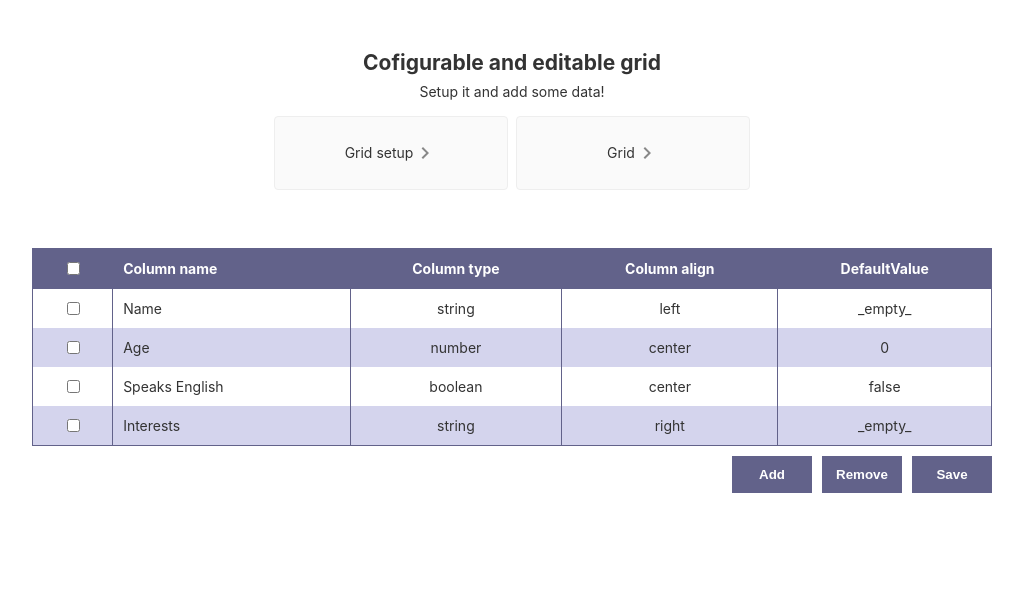
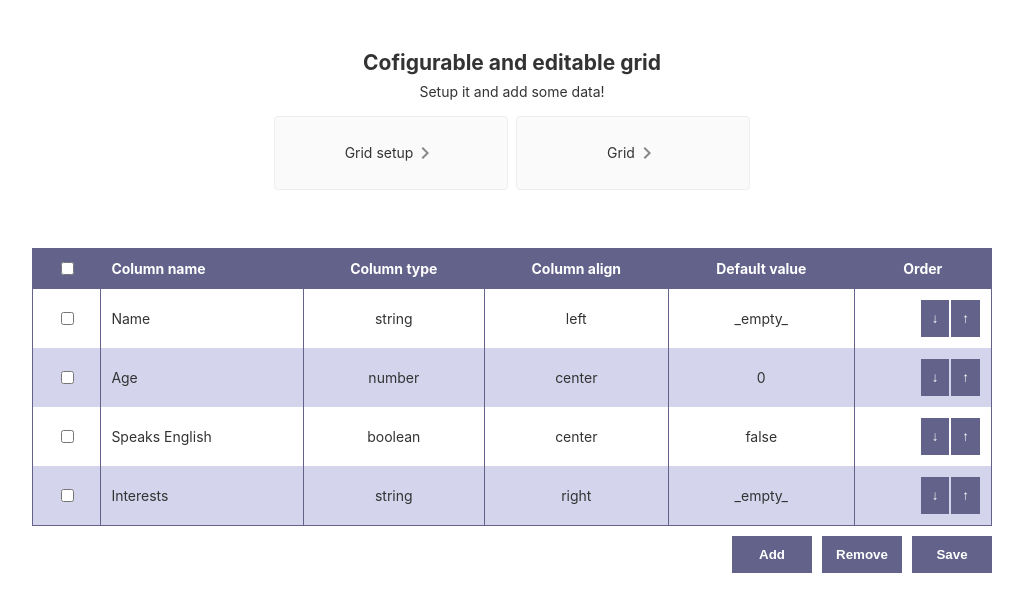
Before and after one commit to btk44/angular-grid-component, an Angular app in the folder angular-app/: page /grid-setup in a window 1280 px wide. Shown: the top 612 px of the page, without its empty margins (128-1151 px from the left). Built offline with nearby package versions, Linux system fonts and the light colour scheme.

Commit message:
selecting/removing changed, data structure changed, moving rows added

```diff
--- a/angular-app/src/app/components/configurable-editable-grid/grid-column-setup.ts
+++ b/angular-app/src/app/components/configurable-editable-grid/grid-column-setup.ts
@@ -2,6 +2,5 @@ export interface GridColumnSetup {
     name: string;
     type: 'number' | 'string' | 'boolean';
     align: 'left' | 'right' | 'center';
-    index: number;
     defaultValue: unknown;
 }
--- a/angular-app/src/app/components/configurable-editable-grid/grid-setup/grid-setup.component.html
+++ b/angular-app/src/app/components/configurable-editable-grid/grid-setup/grid-setup.component.html
@@ -1,18 +1,23 @@
 <div class="grid-setup-container">
     <table>
         <tr>
-            <th><input type="checkbox"/></th>
+            <th><input type="checkbox" (change)="onSelectAll($event)"/></th>
             <th class="align-left">Column name</th>
             <th>Column type</th>
             <th>Column align</th>
-            <th>DefaultValue</th>
+            <th>Default value</th>
+            <th>Order</th>
         </tr>
         <tr  *ngFor="let row of gridColumnSetupRows; let i=index;" [ngClass]="i % 2 !== 0 ? 'odd-row' : '' ">
-            <td><input type="checkbox"/></td>
+            <td><input type="checkbox" [(ngModel)]="rowSelectionStatusArray[i]"/></td>
             <td class="align-left">{{ row.name }}</td>
             <td>{{ row.type }}</td>
             <td>{{ row.align }}</td>
             <td>{{ row.defaultValue }}</td>
+            <td>
+                <button class="mini" (click)="onMoveRow(row, -1)">&#8593;</button>
+                <button class="mini" (click)="onMoveRow(row, 1)">&#8595;</button>
+            </td>
         </tr>
         <tr *ngIf="addingModeOn">
             <td></td>
@@ -36,6 +41,6 @@
     </table>
 
     <button (click)="onSave()">Save</button>
-    <button>Remove</button>
+    <button (click)="onRemove()" *ngIf="!addingModeOn">Remove</button>
     <button (click)="onEditModeChange()">{{ addingModeOn ? 'Ok' : 'Add' }}</button>
 </div>
--- a/angular-app/src/app/components/configurable-editable-grid/grid-setup/grid-setup.component.scss
+++ b/angular-app/src/app/components/configurable-editable-grid/grid-setup/grid-setup.component.scss
@@ -73,5 +73,10 @@ $cellPadding: 10px;
             color: $primary-color;
             background-color: white;
         }
+
+        &.mini{
+            min-width: 10px;
+            margin: 1px;
+        }
     }
 }
--- a/angular-app/src/app/components/configurable-editable-grid/grid-setup/grid-setup.component.ts
+++ b/angular-app/src/app/components/configurable-editable-grid/grid-setup/grid-setup.component.ts
@@ -9,32 +9,61 @@ import { GridColumnSetup } from '../grid-column-setup'
 export class GridSetupComponent implements OnInit {
 
   gridColumnSetupRows: GridColumnSetup[] = [];
-  newRow: GridColumnSetup = { name: '', type: 'string', align: 'left', index: 0, defaultValue: '' };
+  newRow: GridColumnSetup = { name: '', type: 'string', align: 'left', defaultValue: '' };
   addingModeOn = false;
   allowedTypes = ['number', 'string', 'boolean'];
   allowedAligns = ['left', 'right', 'center'];
+  rowSelectionStatusArray: boolean[] = [];
 
   constructor() {  }
 
   ngOnInit(): void {
-    this.gridColumnSetupRows.push({ name: 'Name', type: 'string', align: 'left', index: 0, defaultValue: '_empty_' });
-    this.gridColumnSetupRows.push({ name: 'Age', type: 'number', align: 'center', index: 1, defaultValue: 0 });
-    this.gridColumnSetupRows.push({ name: 'Speaks English', type: 'boolean', align: 'center', index: 2, defaultValue: false });
-    this.gridColumnSetupRows.push({ name: 'Interests', type: 'string', align: 'right', index: 3, defaultValue: '_empty_' });
+    this.gridColumnSetupRows.push({ name: 'Name', type: 'string', align: 'left', defaultValue: '_empty_' });
+    this.gridColumnSetupRows.push({ name: 'Age', type: 'number', align: 'center', defaultValue: 0 });
+    this.gridColumnSetupRows.push({ name: 'Speaks English', type: 'boolean', align: 'center', defaultValue: false });
+    this.gridColumnSetupRows.push({ name: 'Interests', type: 'string', align: 'right', defaultValue: '_empty_' });
+
+    this.rowSelectionStatusArray = new Array(this.gridColumnSetupRows.length).fill(false);
   }
 
   resetNewRow(): void {
-    this.newRow = { name: '', type: 'string', align: 'left', index: 0, defaultValue: '' };
+    this.newRow = { name: '', type: 'string', align: 'left', defaultValue: '' };
   }
 
   onEditModeChange(): void {
     this.addingModeOn = !this.addingModeOn;
     if(!this.addingModeOn){
-      this.newRow.index = Math.max(...this.gridColumnSetupRows.map(gcs => gcs.index)) + 1;
       this.gridColumnSetupRows.push(this.newRow);
+      this.rowSelectionStatusArray.push(false);
     }
 
     this.resetNewRow();
+  }
+
+  onSelectAll($event: any): void {
+    this.rowSelectionStatusArray.fill($event.target.checked);
+  }
+
+  onMoveRow(row: GridColumnSetup, direction: -1 | 1): void {
+    let selectedRowIndex = this.gridColumnSetupRows.indexOf(row);
+    let rowToSwapIndex = selectedRowIndex + direction;
+    if(rowToSwapIndex < 0 ||
+       rowToSwapIndex >= this.gridColumnSetupRows.length){
+      return;
+    }
+
+    let tmpRow = this.gridColumnSetupRows[rowToSwapIndex];
+    this.gridColumnSetupRows[rowToSwapIndex] = this.gridColumnSetupRows[selectedRowIndex];
+    this.gridColumnSetupRows[selectedRowIndex] = tmpRow;
+  }
+
+  onRemove(): void {
+    let previousLenth = this.gridColumnSetupRows.length;
+    this.gridColumnSetupRows = this.gridColumnSetupRows.filter((gcsr, index) => !this.rowSelectionStatusArray[index]);
+    for(let i=0; i < previousLenth - this.gridColumnSetupRows.length; i++){
+      this.rowSelectionStatusArray.pop();
+    }
+    this.rowSelectionStatusArray.fill(false);
   }
 
   onSave(): void {
```
